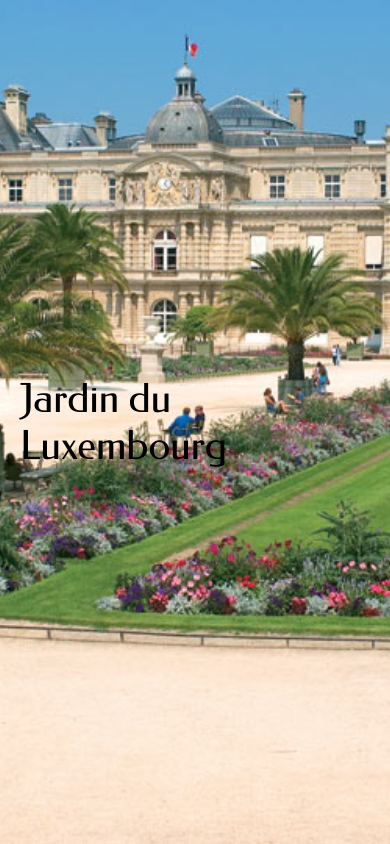
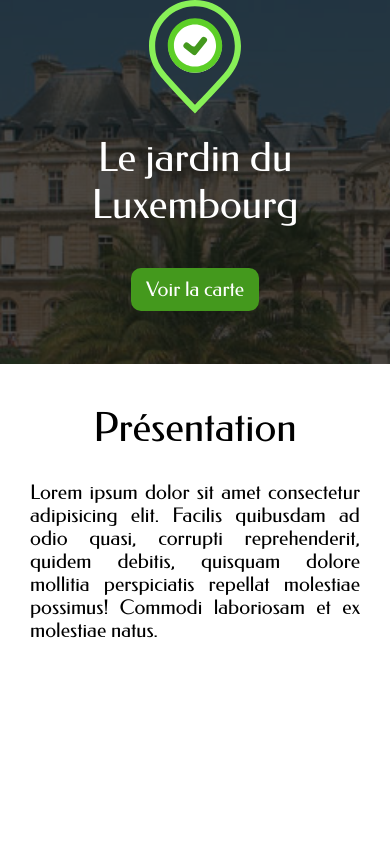
Before and after one commit to Marin2705/Jardin-ReactNative, a React Native app: screen / in a window 390 px wide. Built offline with nearby package versions, Linux system fonts and the light colour scheme.

Commit message:
feat(Home): homepage ready

```diff
--- a/App.js
+++ b/App.js
@@ -4,8 +4,6 @@ import Home from './component/Home'
 
 import AppLoading from 'expo-app-loading'
 import { useFonts } from 'expo-font'
-
-console.log('Console hello world !')
 
 export default function App() {
   let [fontsLoaded] = useFonts({
--- /dev/null
+++ b/assets/HomePointer.jsx
@@ -0,0 +1,24 @@
+import React from 'react'
+import Svg, { Circle, Path } from 'react-native-svg'
+
+function HomePointer() {
+  return (
+    <Svg xmlns="http://www.w3.org/2000/svg" width={92} height={114} fill="none">
+      <Circle cx={45.991} cy={45.991} r={26.771} fill="#fff" />
+      <Path
+        fill="#88F057"
+        d="M45.99 0C20.632 0 0 20.631 0 45.991c0 10.464 3.43 20.319 9.917 28.5 8.4 10.591 32.83 35.74 33.865 36.805l2.209 2.272 2.209-2.271c1.036-1.066 25.472-26.22 33.874-36.816 6.482-8.173 9.908-18.025 9.908-28.49C91.982 20.631 71.351 0 45.991 0zm31.257 70.653c-6.764 8.53-24.928 27.502-31.256 34.065-6.327-6.562-24.484-25.53-31.247-34.056-5.616-7.08-8.583-15.611-8.583-24.67 0-21.963 17.868-39.831 39.83-39.831s39.83 17.868 39.83 39.83c0 9.06-2.965 17.588-8.574 24.662z"
+      />
+      <Path
+        fill="#5DCF27"
+        d="M45.99 18.257c-15.01 0-27.223 12.212-27.223 27.223S30.98 72.704 45.991 72.704c15.011 0 27.224-12.212 27.224-27.224 0-15.011-12.213-27.223-27.224-27.223zm0 48.286c-11.613 0-21.062-9.448-21.062-21.063 0-11.614 9.449-21.062 21.063-21.062 11.614 0 21.063 9.448 21.063 21.062s-9.45 21.063-21.063 21.063z"
+      />
+      <Path
+        fill="#44991D"
+        d="M46.575 45.406a2.746 2.746 0 0 1-3.85.43l-3.449-2.745a2.746 2.746 0 0 0-3.858.44l-.417.524a2.746 2.746 0 0 0 .439 3.858l8.247 6.561a2.745 2.745 0 0 0 3.85-.429l9.918-12.343a2.746 2.746 0 0 0-.421-3.86l-.522-.42a2.746 2.746 0 0 0-3.86.42l-6.077 7.564z"
+      />
+    </Svg>
+  )
+}
+
+export default HomePointer
--- /dev/null
+++ b/assets/ScrollArrow.jsx
@@ -0,0 +1,21 @@
+import * as React from 'react'
+import Svg, { Path } from 'react-native-svg'
+
+const ScrollArrow = (props) => (
+  <Svg
+    width={43}
+    height={23}
+    fill="none"
+    xmlns="http://www.w3.org/2000/svg"
+    {...props}
+  >
+    <Path
+      d="m1.5 1.5 21 18.5 19-18.5"
+      stroke="snow"
+      strokeWidth={3}
+      strokeLinecap="round"
+    />
+  </Svg>
+)
+
+export default ScrollArrow
--- a/component/Home.js
+++ b/component/Home.js
@@ -1,34 +1,129 @@
-import { StyleSheet, Text, View, Image } from 'react-native'
+import {
+  StyleSheet,
+  Text,
+  View,
+  ImageBackground,
+  Dimensions,
+  ScrollView,
+  Pressable,
+} from 'react-native'
+import { useState, useEffect } from 'react'
+import bgImage from '../assets/home.jpg'
+import HomePointer from '../assets/HomePointer'
+import ScrollArrow from '../assets/ScrollArrow'
+
+const window = Dimensions.get('window')
+const screen = Dimensions.get('screen')
+const vw = Dimensions.get('window').width
+const vh = Dimensions.get('window').height
 
 function Home() {
+  const [dimensions, setDimensions] = useState({ window, screen })
+
+  useEffect(() => {
+    const subscription = Dimensions.addEventListener(
+      'change',
+      ({ window, screen }) => {
+        setDimensions({ window, screen })
+      }
+    )
+    return () => subscription?.remove()
+  })
+
   return (
-    <View style={styles.home}>
-      <Text style={styles.homeText}>Jardin du Luxembourg</Text>
-      <Image style={styles.homeImage} source={require('../assets/home.jpg')} />
-    </View>
+    <>
+      <ScrollView style={styles.scrollView}>
+        <ImageBackground source={bgImage} resizeMode="cover" style={styles.bg}>
+          <View style={styles.container}>
+            <HomePointer style={styles.homePointer} />
+            <Text style={styles.text}>Le jardin du Luxembourg</Text>
+            <Pressable
+              onPress={() => console.log('btn')}
+              style={styles.Pressable}
+            >
+              <Text style={styles.PressableText}>Voir la carte</Text>
+            </Pressable>
+            <ScrollArrow style={styles.ScrollArrow} />
+          </View>
+        </ImageBackground>
+        <View style={styles.presentation}>
+          <Text style={styles.presentationH1}>Présentation</Text>
+          <Text style={styles.presentationText}>
+            Lorem ipsum dolor sit amet consectetur adipisicing elit. Facilis
+            quibusdam ad odio quasi, corrupti reprehenderit, quidem debitis,
+            quisquam dolore mollitia perspiciatis repellat molestiae possimus!
+            Commodi laboriosam et ex molestiae natus.
+          </Text>
+        </View>
+      </ScrollView>
+    </>
   )
 }
 
 const styles = StyleSheet.create({
-  home: {
-    backgroundColor: '#fff',
-    height: '100%',
-    width: '100%',
-    textAlign: 'center',
+  scrollView: {},
+  bg: {
+    flex: 1,
+    height: vh,
+  },
+  container: {
+    flex: 1,
     alignItems: 'center',
     justifyContent: 'center',
+    backgroundColor: '#0F0F0FC0',
   },
-  homeText: {
-    position: 'absolute',
+  text: {
+    textAlign: 'center',
     zIndex: 1,
     margin: 20,
     fontSize: 40,
     alignItems: 'flex-start',
     fontFamily: 'Fedora-Regular',
+    color: 'white',
   },
-  homeImage: {
-    height: '100%',
-    width: '100%',
+  homePointer: {},
+  Pressable: {
+    backgroundColor: '#44991D',
+    marginTop: 20,
+    marginBottom: 30,
+    padding: 10,
+    paddingLeft: 15,
+    paddingRight: 15,
+    borderRadius: 10,
+    minWidth: 100,
+  },
+  PressableText: {
+    textAlign: 'center',
+    fontSize: 20,
+    alignItems: 'flex-start',
+    fontFamily: 'Fedora-Regular',
+    color: 'white',
+  },
+  ScrollArrow: {
+    position: 'relative',
+    top: 100,
+  },
+  presentation: {
+    height: vh,
+    backgroundColor: 'white',
+  },
+  presentationH1: {
+    textAlign: 'center',
+    zIndex: 1,
+    marginTop: 40,
+    fontSize: 40,
+    alignItems: 'flex-start',
+    fontFamily: 'Fedora-Regular',
+    color: 'black',
+  },
+  presentationText: {
+    textAlign: 'justify',
+    zIndex: 1,
+    margin: 30,
+    fontSize: 20,
+    alignItems: 'flex-start',
+    fontFamily: 'Fedora-Regular',
+    color: 'black',
   },
 })
 
--- a/package.json
+++ b/package.json
@@ -17,6 +17,7 @@
     "react": "17.0.1",
     "react-dom": "17.0.1",
     "react-native": "0.64.3",
+    "react-native-svg": "12.1.1",
     "react-native-web": "0.17.1"
   },
   "devDependencies": {
```
Also changed, not shown: 1 other file (tests, documents, lock files or other folders).
